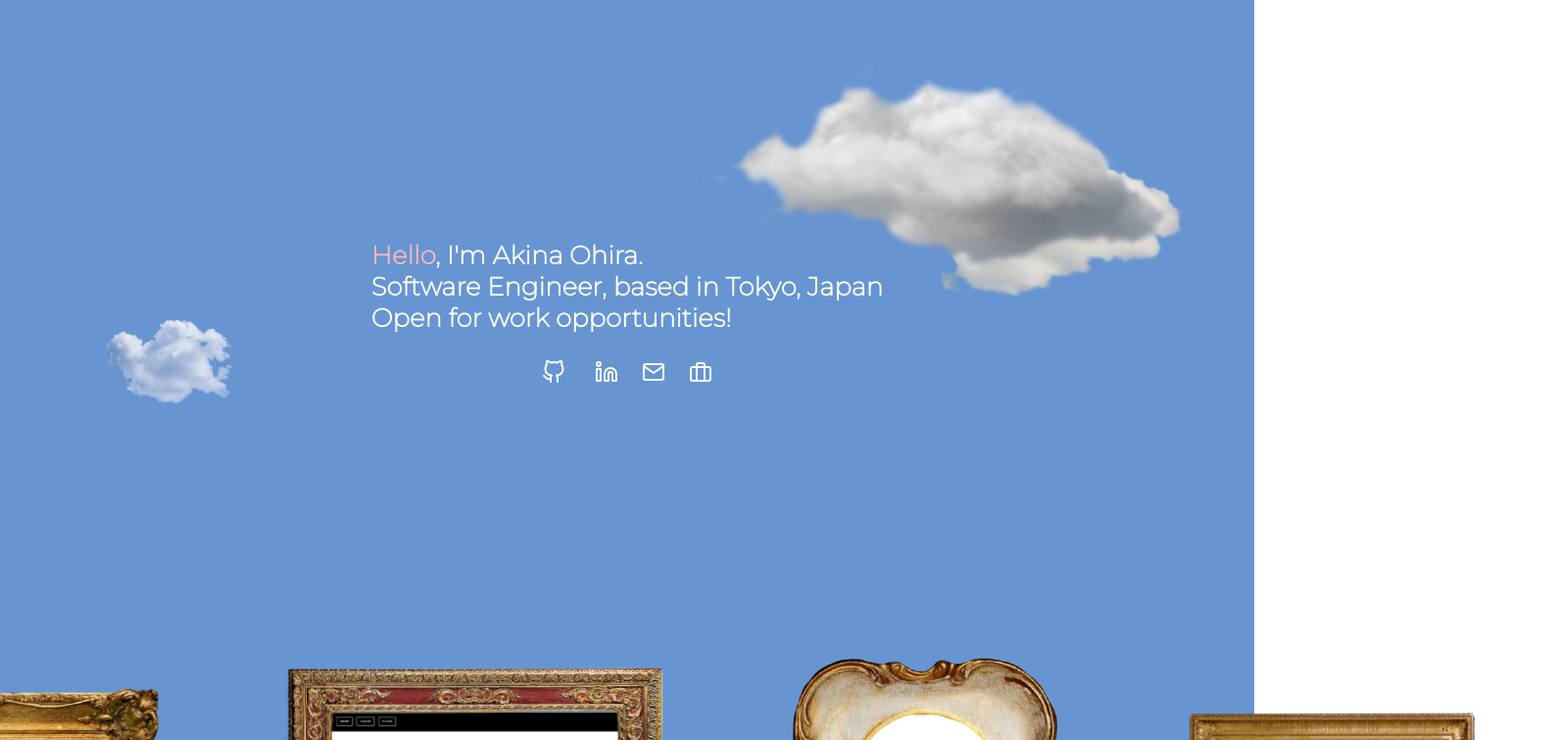
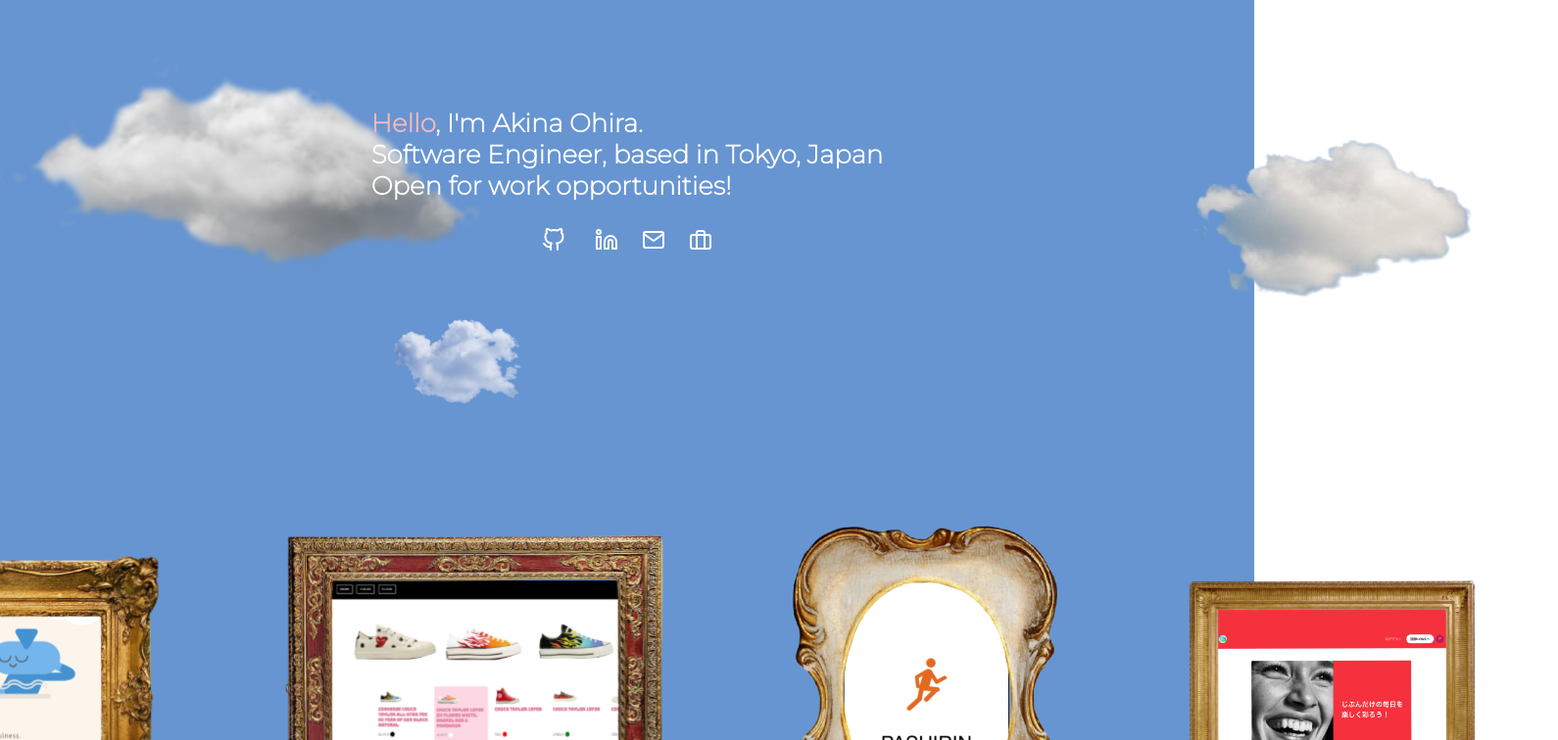
Before and after one commit to akinaohira/portfolio, a React (Create React App) app: page / in a window 1280 px wide. Shown: the top 756 px of the page at 98% size, 1590 px wide, since content can reach past the window. Built offline with nearby package versions, Linux system fonts and the light colour scheme.

Commit message:
add styling

```diff
--- a/src/App.js
+++ b/src/App.js
@@ -42,8 +42,7 @@
           <img style={{ opacity: color === "day" ? 1 : 0.5 }} src={cloud} className="cloud1" alt="cloud" />
           <img src={kumo} style={{ opacity: color === "day" ? 1 : 0.6 }} className="cloud2" alt="cloud" />
           <img src={kumo2} style={{ opacity: color === "day" ? 1 : 0.8 }} className="cloud3" alt="cloud" />
-          <img style={{ opacity: color === "day" ? 1 : 0.5 }} src={cloud} className="cloud1" alt="cloud" />
-          <img src={kumo} style={{ opacity: color === "day" ? 1 : 0.6 }} className="cloud2" alt="cloud" />
+          {/* <img style={{ opacity: color === "day" ? 1 : 0.5 }} src={cloud} className="cloud1" alt="cloud" /> */}
 
         </div>
         <div className="tittle">
--- a/src/css/App.css
+++ b/src/css/App.css
@@ -26,7 +26,7 @@
 
 @keyframes cloud1 {
   0% {
-    transform: translateX(0);
+    transform: translateX(0) ;
   }
   50% {
     transform: translateX(-500px);
@@ -40,7 +40,7 @@
 
 @media (prefers-reduced-motion: no-preference) {
   .cloud1 {
-    animation: cloud1 infinite 20s ease-in-out;
+    animation: cloud1 infinite 50s ease-in-out;
     transition: opacity 3s;
   }
 }
```
